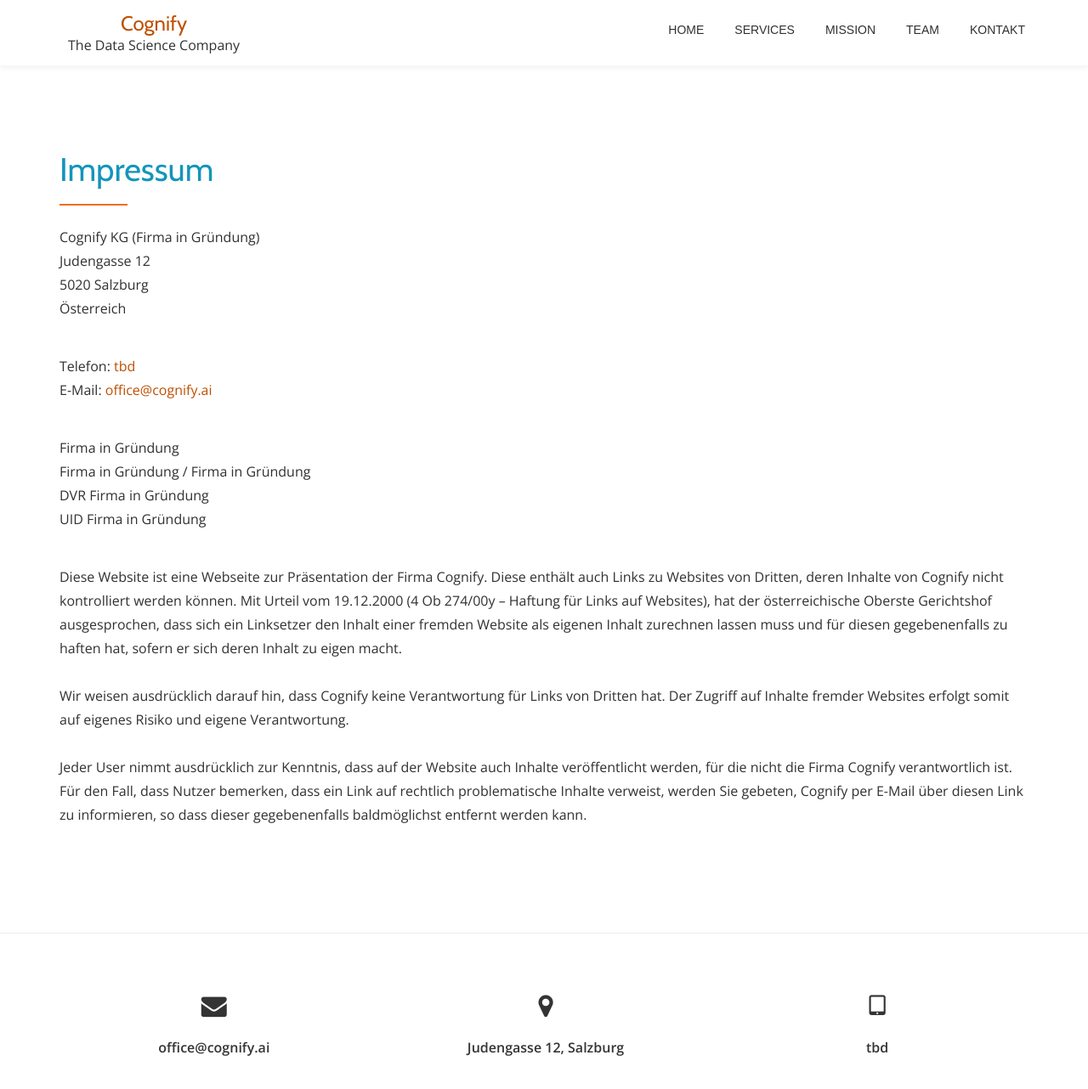
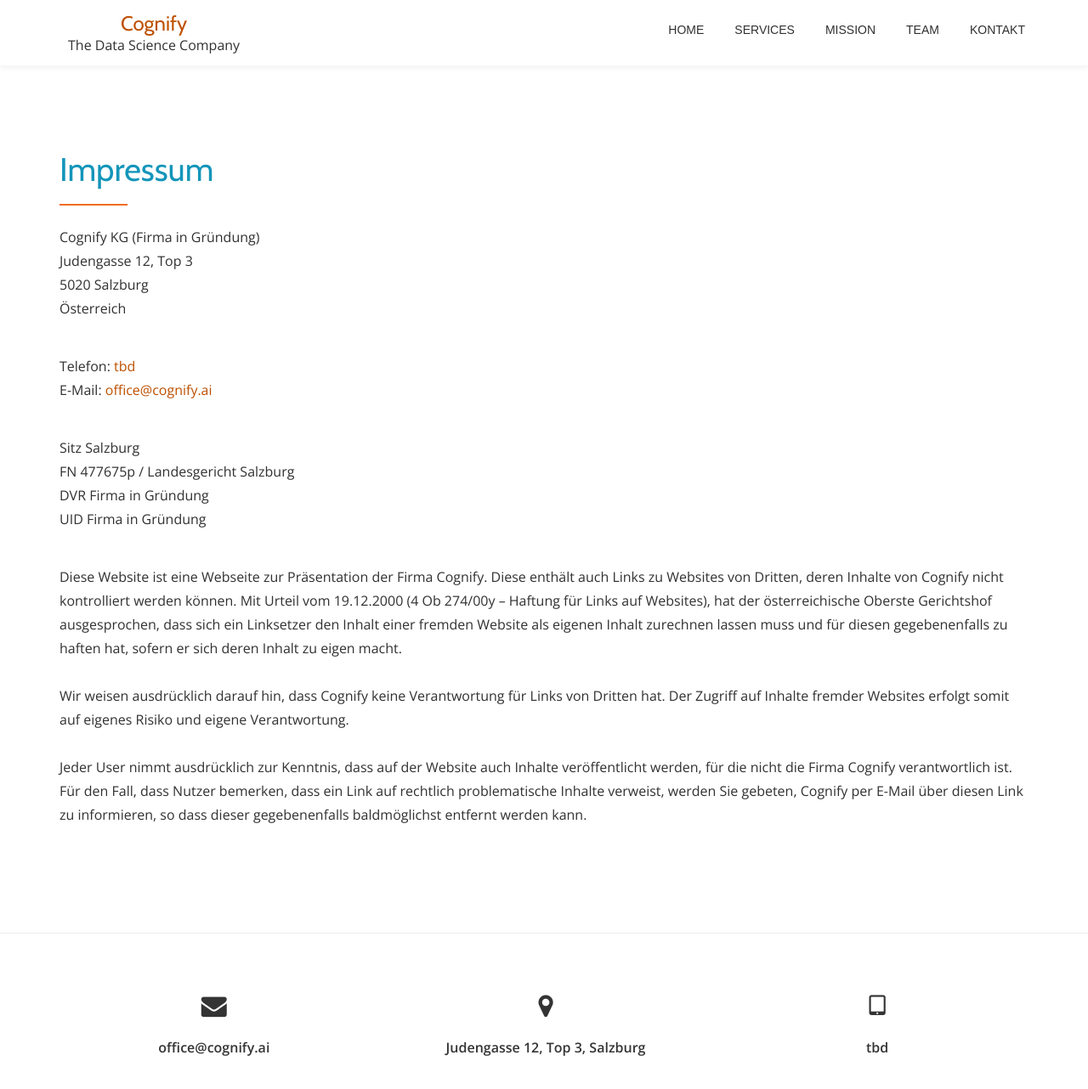
Before and after one commit to cognify-salzburg/cognify-salzburg.github.io, a Jekyll site: the page built from imprint.md, in a window 1280 px wide and 1400 px high, cut to the strip 0-1314 px from the top of the window. Shown: the top 1282 px of the strip at 85% size. Built offline with Jekyll 4.4.1, drawn with Linux system fonts in a browser that asks for light colours.

```diff
--- a/_config.yml
+++ b/_config.yml
@@ -18,19 +18,19 @@ subtitle: The Data Science Company
 lang: de-AT
 company:
   email: office@cognify.ai
-  location: Judengasse 12, Salzburg
+  location: Judengasse 12, Top 3, Salzburg
   location-link: https://maps.google.com/maps?ll=47.799494,13.046457&amp;z=16&amp;t=m&amp;q=Judengasse%2012%205020%20Salzburg
   phone: tbd
   imprint:
     name: Cognify KG (Firma in Gründung)
     address:
-      street: Judengasse 12
+      street: Judengasse 12, Top 3
       zip: 5020
       city: Salzburg
       country: Österreich
-    firmensitz: Firma in Gründung # Sitz Salzburg
-    firmennummer: Firma in Gründung
-    gerichtsstand: Firma in Gründung # Landesgericht Salzburg
+    firmensitz: Sitz Salzburg
+    firmennummer: FN 477675p
+    gerichtsstand: Landesgericht Salzburg
     dvr: Firma in Gründung
     uid: Firma in Gründung
 description: >
@@ -41,7 +41,7 @@ baseurl: "" # the subpath of your site, e.g. /blog
 url: "" # the base hostname & protocol for your site, e.g. http://example.com
 
 google:
-  site-verification: SFhWAIUtMEyCUJFaFfjKio0cQprF-K0OE-lnH_L8r88
+  site-verification: s8Zm1jIAjIeQsF6vB84Vcysr_tsBQFnTMbkBnByBWrU
   maps:
     embed-link: https://www.google.com/maps/embed?pb=!1m18!1m12!1m3!1d2680.0690156938435!2d13.044267915841973!3d47.799497882625396!2m3!1f0!2f0!3f0!3m2!1i1024!2i768!4f13.1!3m3!1m2!1s0x4776906225dc4d13%3A0x4abedb1676fdbc27!2sJudengasse+12%2C+5020+Salzburg!5e0!3m2!1sde!2sat!4v1502520709512
 
```
